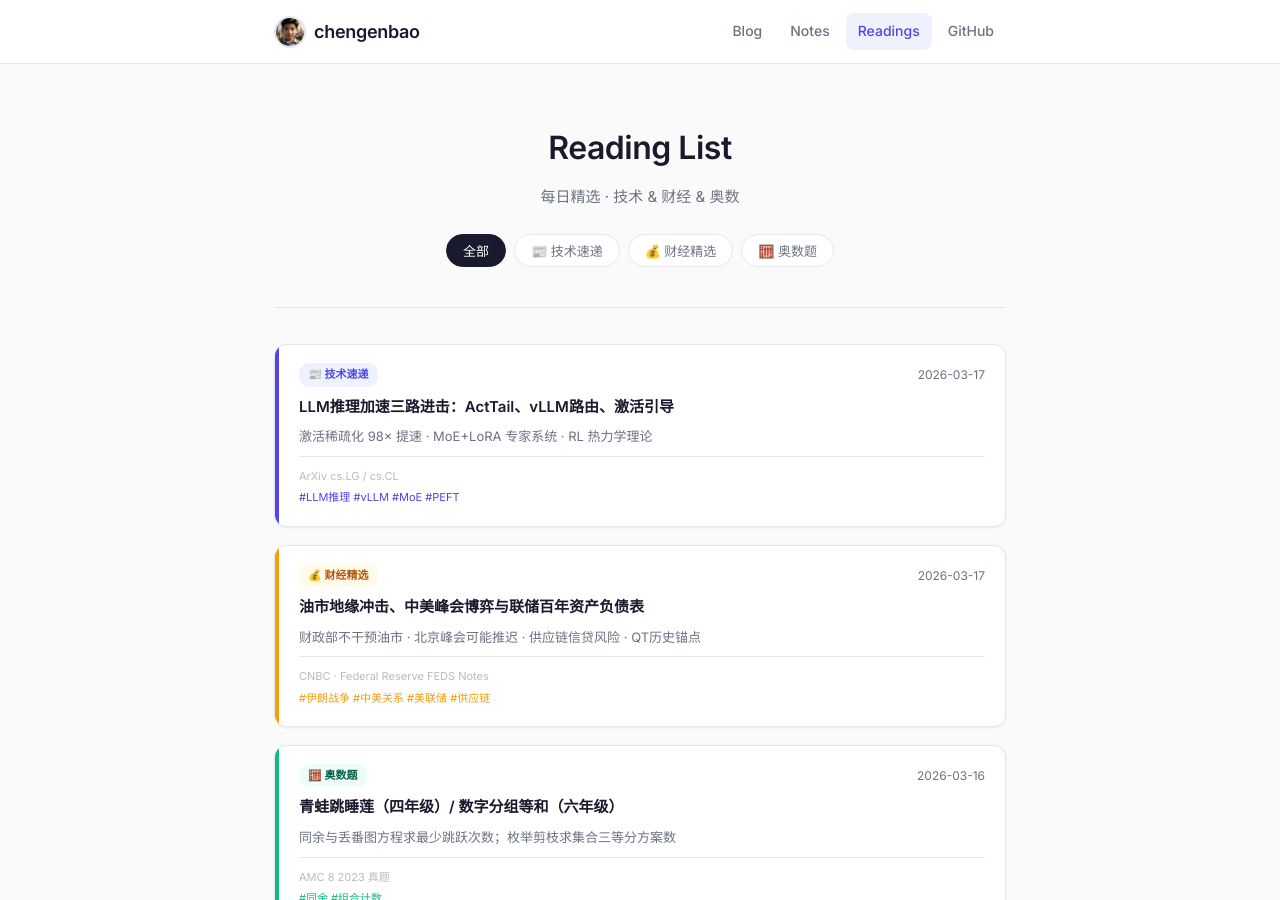
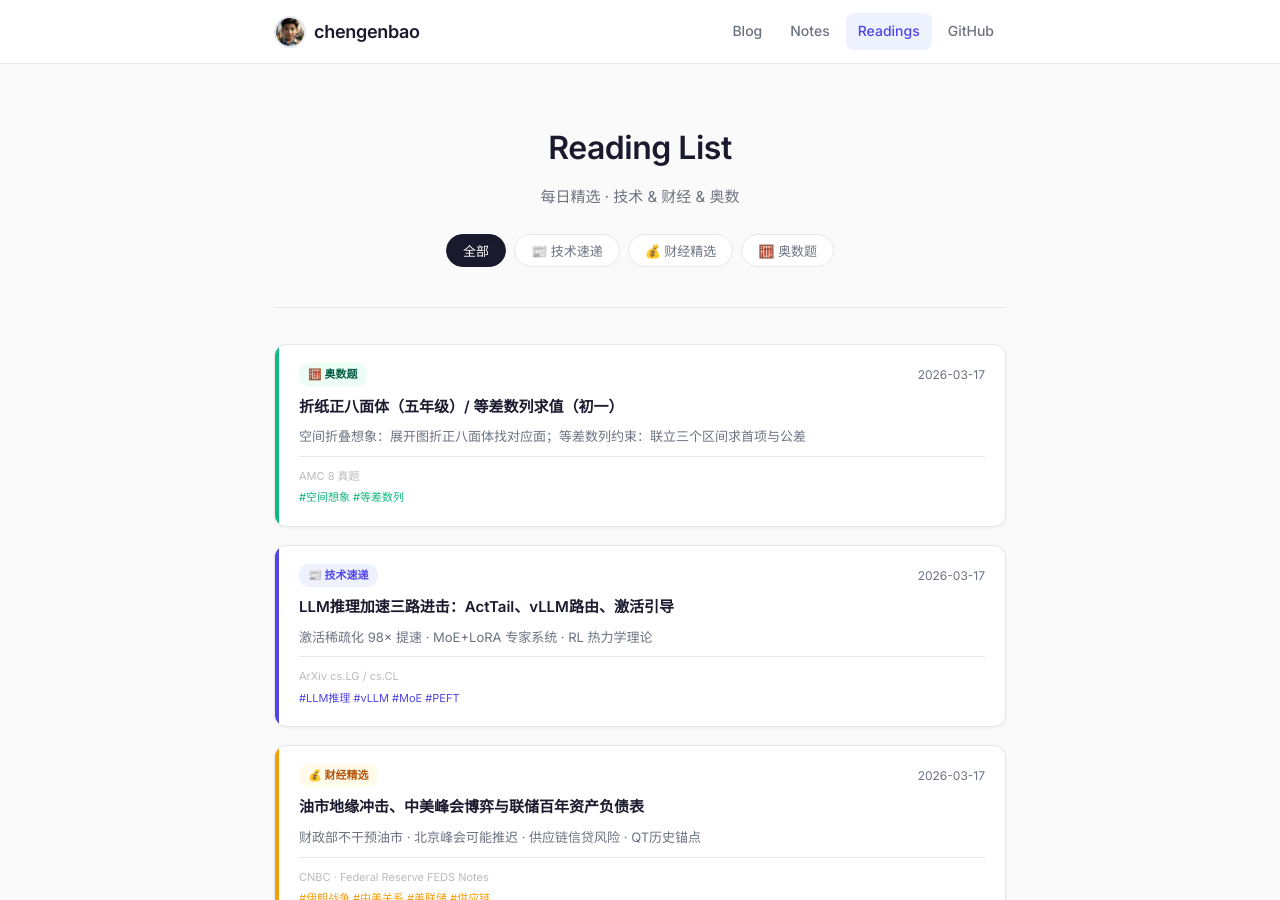
Before and after one commit to chengenbao/chengenbao.github.io, a Jekyll site: the page built from reading-list/index.md, in a window 1280 px wide and 900 px high. Built offline with Jekyll 4.4.1, drawn with Linux system fonts in a browser that asks for light colours.

Commit message:
add math card 2026-03-17

```diff
--- a/reading-list/index.md
+++ b/reading-list/index.md
@@ -18,6 +18,21 @@
   </div>
 
   <div class="rl-grid">
+<a class="rl-card math" href="/reading-list/2026-03-17-math/">
+  <div class="rl-accent"></div>
+  <div class="rl-body">
+    <div class="rl-top">
+      <span class="rl-badge math">🧮 奥数题</span>
+      <time>2026-03-17</time>
+    </div>
+    <h2>折纸正八面体（五年级）/ 等差数列求值（初一）</h2>
+    <p>空间折叠想象：展开图折正八面体找对应面；等差数列约束：联立三个区间求首项与公差</p>
+    <div class="rl-meta">
+      <span class="rl-source">AMC 8 真题</span>
+      <span class="rl-tags">#空间想象 #等差数列</span>
+    </div>
+  </div>
+</a>
 <a class="rl-card tech" href="/reading-list/2026-03-17-tech-daily/">
   <div class="rl-accent"></div>
   <div class="rl-body">
```
